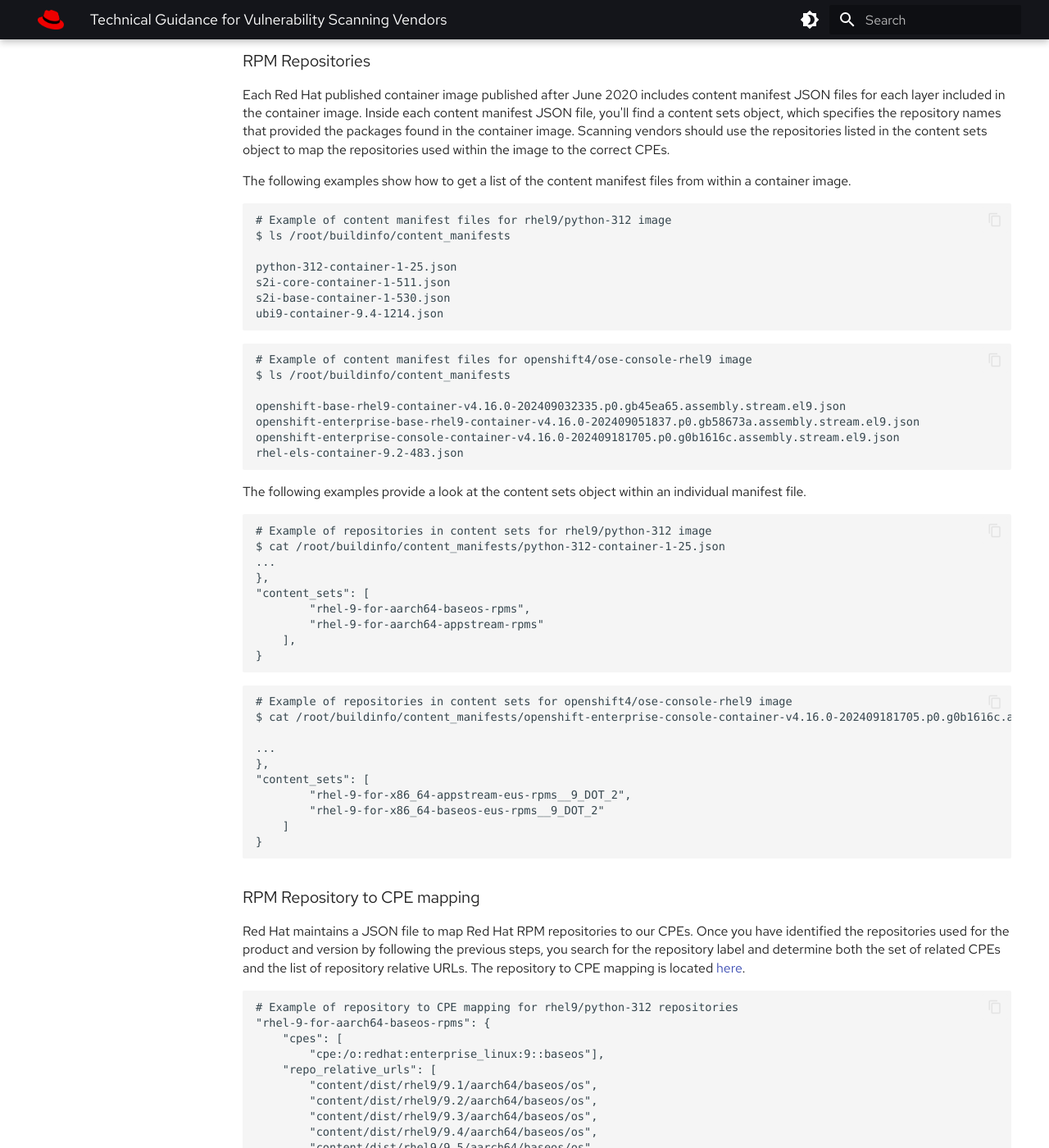
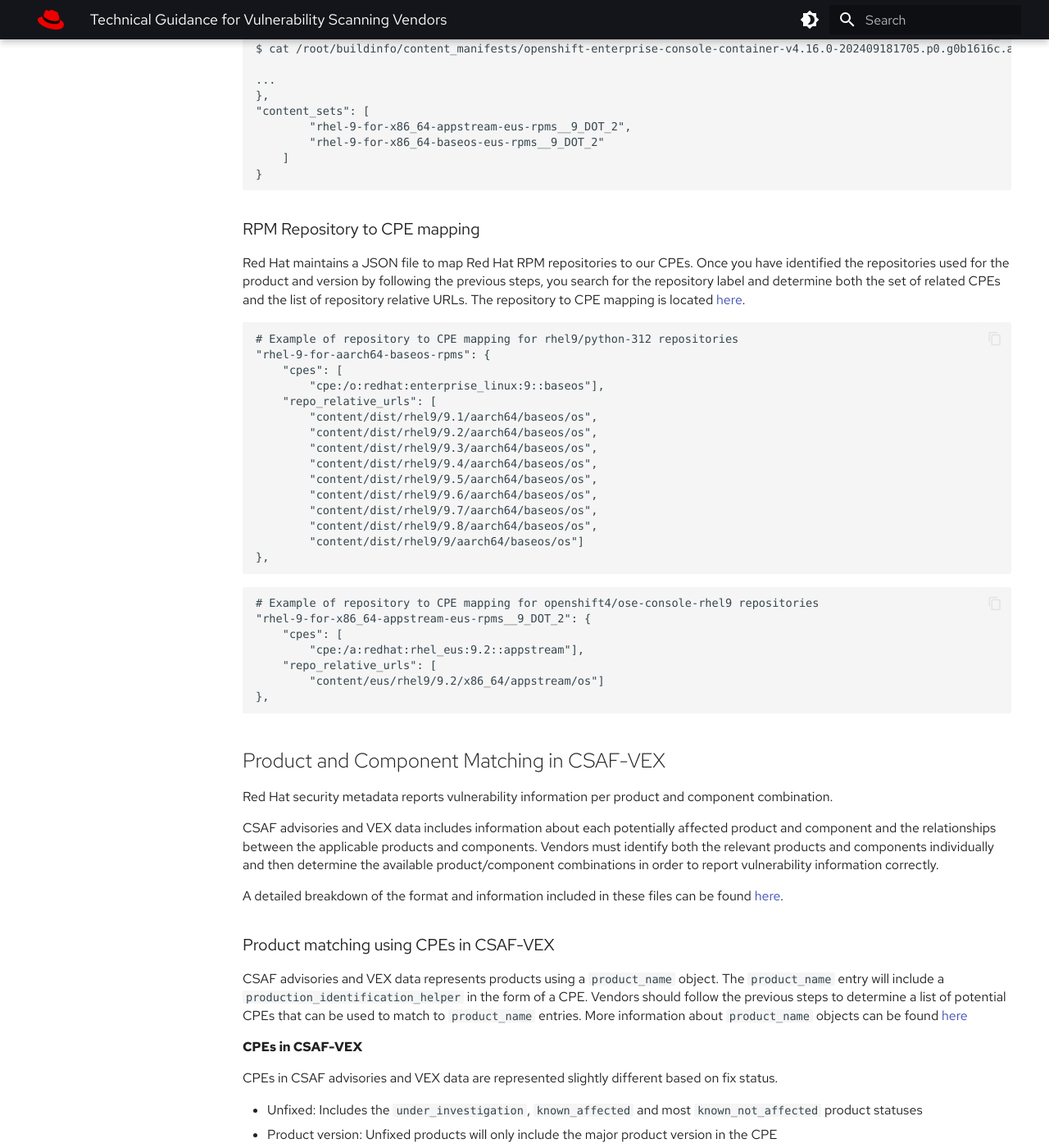
Before and after one commit to RedHatProductSecurity/security-data-guidelines, an MkDocs documentation site: the page built from docs/scanning-vendors.md, in a window 1280 px wide and 1400 px high, scrolled down 6029 px. Shown: the whole window at 82% size. Built offline with MkDocs 1.6.1 and Material for MkDocs 9.7.7, drawn with Linux system fonts in a browser that asks for light colours; some web fonts are replaced; some of the changed text lies outside the part shown.

Commit message:
Organization changes

````diff
--- a/docs/scanning-vendors.md
+++ b/docs/scanning-vendors.md
@@ -4,13 +4,22 @@
 The following sections in this article will cover the basic principles for how scanning vendors should use Red Hat security
 data to accurately report on vulnerabilities, specifically for Red Hat containers images.
 
-The examples used in this article will be for the following images:
+### Process Overview
+Red Hat security data reports vulnerability information per product and component combination. In order to accurately report
+vulnerability information against Red Hat products using CSAF advisories and VEX data, vendors should follow these process steps:
+
+1. **Component Identification:** Determine what components are included in the scanned container, including information about the container itself.
+2. **Product Identification:** Determine what product the components are correlated to using container metadata.
+3. **Product and Component Matching:** Using the information gather in steps 1 & 2, vendors will identify components using purls, products using CPEs and product/component pairs using unique product IDs.
+4. **Determine Vulnerability Information:** Vulnerability information such
+
+The rest of this document will cover each of these topics in more detail and include relevant examples from the following images:
 
 [Repository: registry.redhat.io/rhel9/python-312 Tag: 1-25](https://catalog.redhat.com/software/containers/rhel9/python-312/657b088123df896ebfacf1f0?q=python&container-tabs=overview&image=66cf3054a2c0cf86bc022be9)
 
 [Repository: registry.redhat.io/openshift4/ose-console-rhel9 Tag: v4.16.0-202409181705.p0.g0b1616c.assembly.stream.el9](https://catalog.redhat.com/software/containers/openshift4/ose-console-rhel9/65280984f0f695f11b13a24e?image=66eb1a1cdf6256d9be4690e6&architecture=amd64)
 
-## Package Identification and purls
+## Component Identification and purls
 In order to accurately report on vulnerabilities in Red Hat products, scanning vendors must properly identify the
 Red Hat package versions for RPMs, RPM modules and container first content, to correctly identify delivered Red Hat
 security patches. The following section provides guidance on how to find information about packages and how they are
@@ -224,70 +233,9 @@ $ podman inspect registry.redhat.io/rhel9/python-312@sha256:297775052f3359f45497
 ```
 
 * Container Name: "name": "ubi9/python-312"
-* Container Tag: "release": "25",
+* Container Tag: "release": "25"
 
-
-### Purl Examples
-Purls in CSAF advisories and VEX data are represented differently based on fix status.
-
-* Unfixed: Includes the `under_investigation`, `known_affected` and most `known_not_affected` product statuses
-  * Component version: All unfixed components, both `rpm` and `oci` purl formats will not include any component versioning
-  * Architecture: SRPMs will have the qualifier `arch=src`, but both binary RPMs and container will not include any
-architecture information
-* Fixed: Includes all `fixed` product status and the occasional `known_not-affected` product statuses
-  * Component version: All fixed components will include versioning in  the `rpm` and `oci` purl formats
-  * Architecture: All fixed components will include architecture information in the `rpm` and `oci` purl formats
-
-
-#### SRPMS, RPMS and RPM modules Examples
-SRPMS, RPMs and RPM modules are represented in CSAF advisories and VEX data using the `rpm` purl type. More detailed
-information about RPM purl usage can be found
-[here](https://redhatproductsecurity.github.io/security-data-guidelines/purl/#identifying-rpm-packages).
-
-```
-# Example of an unfixed RPM purl
-TODO
-```
-
-```
-# Example of a fixed RPM purl
-TODO
-```
-
-```
-# Example of an unfixed SRPM purl
-TODO
-```
-
-```
-# Example of a fixed SRPM purl
-TODO
-```
-
-```
-# Example of an unfixed RPM module purl
-TODO
-```
-
-```
-# Example of a fixed RPM module purl
-TODO
-```
-
-#### Container Examples
-CSAF advisories and VEX data, containers are represented with the `oci` purl type. More detailed information about OCI
-purl usage can be found [here](https://redhatproductsecurity.github.io/security-data-guidelines/purl/#identifying-container-images).
-```
-# Example of an unfixed container purl
-TODO
-```
-
-```
-# Example of a fixed container purl
-TODO
-```
-
-## Determining CPEs
+## Product Identification
 Common Platform Enumeration (CPE) is a standardized method of describing and identifying classes of applications,
 operating systems, and hardware devices present among an enterprise's computing assets.
 
@@ -383,17 +331,39 @@ both the set of related CPEs and the list of repository relative URLs. The repos
 },
 ```
 
-### CPE Examples
-<!-- TODO: Add https://issues.redhat.com/browse/SECDATA-811 Match for RHEL 10, should be no differences, link to CPE -->
 
-Similarly to purls, CPEs in CSAF advisories and VEX data are represented slightly different based on fix status.
+## Product and Component Matching in CSAF-VEX
+Red Hat security metadata reports vulnerability information per product and component combination.
 
-* Unfixed:
-* Fixed:
+CSAF advisories and VEX data includes information about each potentially affected product and component and the relationships
+between the applicable products and components. Vendors must identify both the relevant products and components
+individually and then determine the available product/component combinations in order to report vulnerability information correctly.
 
-Red Hat recommends using only the first 5  reporting information when a direct CPE match is available, but this is not always the case.
+A detailed breakdown of the format and information included in these files can be found
+[here](https://redhatproductsecurity.github.io/security-data-guidelines/csaf-vex/).
 
-#### RHEL 9 and Before Examples
+### Product matching using CPEs in CSAF-VEX
+CSAF advisories and VEX data represents products using a `product_name` object. The `product_name` entry will include a
+`production_identification_helper` in the form of a CPE. Vendors should follow the previous steps to determine a list of
+potential CPEs that can be used to match to `product_name` entries. More information about `product_name` objects can be
+found [here](https://redhatproductsecurity.github.io/security-data-guidelines/csaf-vex/#product-family-and-product-name-examples)
+
+#### CPEs in CSAF-VEX
+
+CPEs in CSAF advisories and VEX data are represented slightly different based on fix status.
+
+* Unfixed: Includes the `under_investigation`, `known_affected` and most `known_not_affected` product statuses
+  * Product version: Unfixed products will only include the major product version in the CPE
+  * Channel specifiers: Channel specifiers will not be included in CPEs (only applicable to RHEL 9 and before)
+* Fixed: Includes all `fixed` product status and the occasional `known_not-affected` product statuses
+  * Product version:
+    * RHEL 9 and before: Fixed products will include a major version for main stream products and a major and minor version for xUS streams
+    * RHEL 10: Fixed products will include a major and minor version for both main and xUS streams
+  * Channel specifiers: Channel specifiers will be included for CPEs (only applicable to RHEL 9 and before)
+
+#### CPE Examples
+
+RHEL 9 and Before
 ```
 # Example of MAIN/EUS unfixed CPE for RHEL 9 and before
 cpe:/o:redhat:enterprise_linux:9
@@ -409,7 +379,7 @@ cpe:/a:redhat:enterprise_linux:9::appstream
 cpe:/a:redhat:rhel_eus:9.2::appstream
 ```
 
-#### RHEL 10 Examples
+RHEL 10 Examples
 ```
 # Example of MAIN/EUS unfixed CPE for RHEL 10
 cpe:/o:redhat:enterprise_linux:10
@@ -420,7 +390,12 @@ cpe:/o:redhat:enterprise_linux:10
 cpe:/o:redhat:enterprise_linux:10.0
 ```
 
-#### Openshift Examples
+```
+# Example of an EUS stream fixed CPE for RHEL 10
+cpe:/o:redhat:enterprise_linux_eus:10.2
+```
+
+Openshift Examples
 ```
 # Example of an unfixed CPE for Openshift
 cpe:/a:redhat:openshift:4
@@ -431,34 +406,98 @@ cpe:/a:redhat:openshift:4
 cpe:/a:redhat:openshift:4.16::el9
 ```
 
+#### CPE Matching Logic
+Due to the differences in CPE representation based on fix status, Red Hat recommends vendors attempt to match to CPEs
+using only the first 5 segments of the CPE. When available, it is best to use CPEs with a direct match to the repository
+information gathered from the container, but this is not always the case.
 
-## Using CSAF-VEX
-Red Hat current publishes security data following the the CSAF standard. Red Hat Product Security currently publishes
-[CSAF advisories](https://security.access.redhat.com/data/csaf/v2/advisories/) for every single Red Hat Security Advisory
-(RHSA) and [VEX files](https://security.access.redhat.com/data/csaf/v2/vex/) for every single CVE record that is associated
-with the Red Hat portfolio in any way.
+If the repositories used in a container image are xUS streams, it is also necessary to check for the existence of a main
+stream CPEs as well, if the vulnerability is unfixed or did not release a fix to the xUS stream.
 
-A detailed breakdown of the format and information included in these files can be found
-[here](https://redhatproductsecurity.github.io/security-data-guidelines/csaf-vex/).
+<!-- Add example of what CPEs should be matched-->
 
-For the following examples in this section, we will be taking a look how [CVE-2022-27943](https://security.access.redhat.com/data/csaf/v2/vex/2022/cve-2022-27943.json)
-affects the gcc component in the rhel9/python-312:1-25 container image.
+### Component matching using purls in CSAF-VEX
+CSAF advisories and VEX data represents components using a `product_version` object. The `product_version` entry will
+include a `production_identification_helper` in the form of a purl. Vendors should follow the previous steps to identify
+components and then format the appropriate purls to match to `product_version` entries. More information about
+`product_version` objects can be found [here](https://redhatproductsecurity.github.io/security-data-guidelines/csaf-vex/#unfixed-product-versions-vex-only-examples).
+
+#### Purls in CSAF-VEX
+Similarly to CPEs, purls in CSAF advisories and VEX data are represented differently based on fix status.
+
+* Unfixed: Includes the `under_investigation`, `known_affected` and most `known_not_affected` product statuses
+  * Component version: All unfixed components, both `rpm` and `oci` purl formats will not include any component versioning
+  * Architecture: SRPMs will have the qualifier `arch=src`, but both binary RPMs and container will not include any
+    architecture information
+* Fixed: Includes all `fixed` product status and the occasional `known_not-affected` product statuses
+  * Component version: All fixed components will include versioning in  the `rpm` and `oci` purl formats
+  * Architecture: All fixed components will include architecture information in the `rpm` and `oci` purl formats
+
+#### Purl Examples
+
+SRPMS, RPMs and RPM modules are represented in CSAF advisories and VEX data using the `rpm` purl type. More detailed
+information about RPM purl usage can be found
+[here](https://redhatproductsecurity.github.io/security-data-guidelines/purl/#identifying-rpm-packages).
+
+```
+# Example of an unfixed RPM purl
+TODO
+```
+
+```
+# Example of a fixed RPM purl
+TODO
+```
+
+```
+# Example of an unfixed SRPM purl
+TODO
+```
+
+```
+# Example of a fixed SRPM purl
+TODO
+```
+
+```
+# Example of an unfixed RPM module purl
+TODO
+```
+
+```
+# Example of a fixed RPM module purl
+TODO
+```
+
+Non-rpm content is represented at the container level. Containers are represented with the `oci` purl type. More detailed information about OCI
+purl usage can be found [here](https://redhatproductsecurity.github.io/security-data-guidelines/purl/#identifying-container-images).
+```
+# Example of an unfixed container purl
+TODO
+```
+
+```
+# Example of a fixed container purl
+TODO
+```
+
+#### Purl Matching Logic
+As seen above, purls in CSAF advisories and VEX files can be represented differently based on fix status. When attempting
+to match a component using purls in these files, Red Hat recommends vendors to matching to against any component entries
+based on component name.
 
 ### Using purls and CPE to find Product IDs
-CSAF advisories and VEX data includes information about products, packages and the relationships between products and packages.
-A `product_name` entry will represent a product and include a `production_identification_helper` in the form of a CPE.
-For any relevant components, a `product_version`entry will be present and include a `product_identification_helper` in the
-form a purl.
+Vendors should use the previous steps to be able to identify the appropriate `product_name` objects using CPE and `product_version`
+objects using purl.
 
-Vendors should use the previous steps to be able to identify the appropriate `product_name` using CPE and `product_version` using
-purl in order to determine the unique `product_id`. Once identified, this `product_id` should be used to find severity,
-affectedness information and any available security fixes.
+In order to determine unique `product_id` combinations for each product/component pair, vendors should use the `relationship`
+object. More information about how to determine unique `product_id` combinations using `product_name`, `product_version` and `relationships` can
+be found [here](https://redhatproductsecurity.github.io/security-data-guidelines/csaf-vex/#relationships).
 
-More information about how to determine the `product_id` using `product_name`, `product_version` and `relationships` can
-be found [here]()
 
-The following is an example of what a relationship entry would like for the product "Red Hat Enterprise Linux 9" and
-the component "gcc". The `product_id` for the combination of the product and component is "red_hat_enterprise_linux_9:gcc".
+## Determine Vulnerability Information
+After following the previous steps, vendors should now have a list of unqiue product/component pairs in the form of
+unique `product_id` combinations. These `product_id` combinations should be used to determine severity, affectedness information and any available security fixes.
 
 ### CVE Information
 Basic CVE information is represented in the `vulnerabilities` section of CSAF advisories and VEX data:
@@ -480,10 +519,8 @@ Basic CVE information is represented in the `vulnerabilities` section of CSAF ad
 
 
 ### Affectedness
-After following the previous steps, scanning vendors can use the full product/component `product_id`
-"red_hat_enterprise_linux_9:gcc", to determine affectedness information about the product and
-component in the `vulnerabilities`section of the document. Each product/component `product_id ` will be listed in the
-`product_status` category that corresponds to the affectedness of that product/component pair.
+Affectedness information is also found in the `vulnerabilities`section of the document. Each product/component `product_id`
+will be listed in the `product_status` category that corresponds to the affectedness of that product/component pair.
 
 CVEs should be reported as follows, based on the `product_status` for the product/component pair.
 
````
